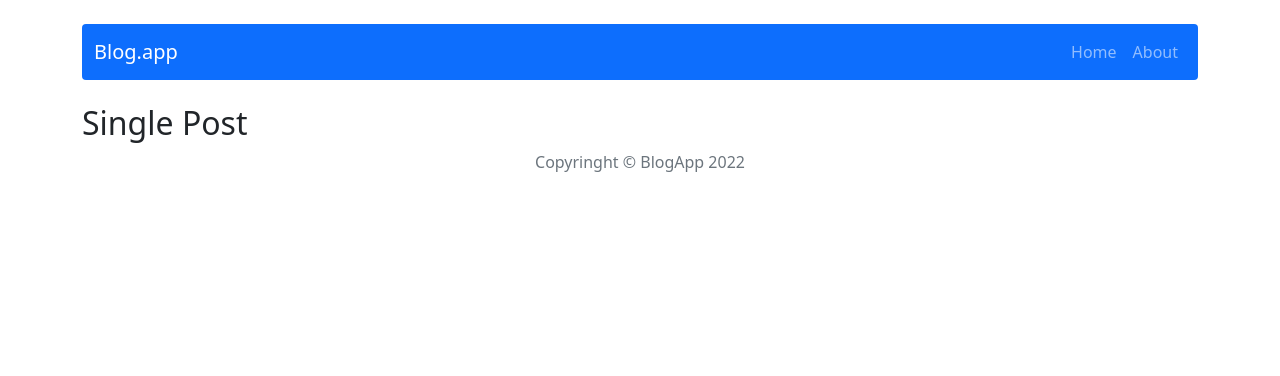
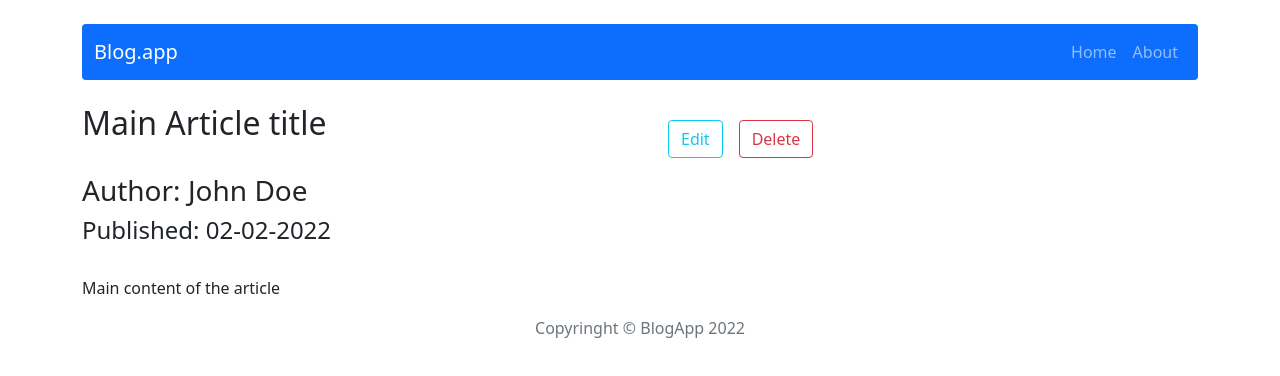
Before and after one commit to SapiannykSerhii/react-blog, a React (Create React App) app: page /post/1 in a window 1280 px wide. Shown: the top 376 px of the page. Built offline with nearby package versions, Linux system fonts and the light colour scheme.

Commit message:
add single post

```diff
--- a/src/Redux/postsRedux.js
+++ b/src/Redux/postsRedux.js
@@ -1,11 +1,19 @@
 //selectors
 export const getAllPosts = state => state.posts
+export const getPostById = ({ posts }, postId) => posts.find(post => post.id === postId )
+
 //actions
 const createActionName = actionName => `app/posts/${actionName}`;
+const REMOVE_POST = createActionName ('REMOVE_POST')
+//action creators
+export const removePost = payload => ({ type: REMOVE_POST, payload})
 
-//action creators
 const postsReducer = (statePart = [], action) => {
   switch (action.type) {
+
+    case REMOVE_POST:
+      return statePart.filter(post => (post.id !== action.payload))
+
     default:
       return statePart
   }
--- a/src/components/features/Posts.js
+++ b/src/components/features/Posts.js
@@ -15,23 +15,24 @@
         </Link>
       </div>
     <Row className="mt-2 g-4">
-      {
-        posts.map(
-          post => <Col key={post.id}>
+       {
+        posts.map( post => (
+          <Col key={post.id} >
             <Card>
               <Card.Body>
                 <Card.Title className="mb-3">{post.title}</Card.Title>
                 <Card.Subtitle className="mt-2"><span>Author:</span>{post.author}</Card.Subtitle>
                 <Card.Subtitle className="mt-2"><span>Published:</span>{post.publishedDate}</Card.Subtitle>
                 <Card.Text className="mt-2">{post.shortDescription}</Card.Text>
-                <Link className="mt-auto" to={"/post/:id"} key={post.id}>
+                <Link className="mt-auto" to={"/post/" + post.id} key={post.id}>
                   <Button variant="primary">Read more</Button>
                 </Link>
               </Card.Body>
             </Card>
           </Col>
-        )
+        ))
       }
+
     </Row>
     </section>
   )
--- a/src/components/pages/SinglePost.js
+++ b/src/components/pages/SinglePost.js
@@ -1,8 +1,69 @@
+
+
+// const SinglePost = () => {
+//   return (
+//     <h2>Single Post</h2>
+//   )
+// }
+// export default SinglePost;
+
+import { useState } from "react"
+import { Button, Col, Modal, Row } from "react-bootstrap"
+import { useDispatch, useSelector } from "react-redux"
+import { Link, Navigate, useParams } from "react-router-dom"
+import { getPostById, removePost } from "../../Redux/postsRedux"
+
 
 
 const SinglePost = () => {
+  const { id } = useParams();
+  const postData = useSelector(state => getPostById(state, id))
+  // console.log(postData);
+
+  const [show, setShow] = useState(false);
+
+  const handleClose = () => setShow(false)
+  const handleShow = () => setShow(true)
+
+  const dispatch = useDispatch()
+
+  const remove = () => {
+    dispatch( removePost (postData.id))
+  }
+
+
+
+  if(!postData) return <Navigate to="/"/>
   return (
-    <h2>Single Post</h2>
+    <>
+    <article >
+      <Row className="d-flex justify-content-between">
+        <Col >
+          <h2>{postData.title}</h2>
+        </Col>
+        <Col>
+        <Link key={postData.id} to={`/post/edit/${postData.id}`}>
+          <Button variant="outline-info" className="m-3 ">Edit</Button>
+        </Link>
+          <Button variant="outline-danger" onClick={handleShow}>Delete</Button>
+        </Col>
+      </Row>
+      <h3><span>Author: </span>{postData.author}</h3>
+      <h4><span>Published: </span>{postData.publishedDate}</h4>
+      <br/>
+      <p>{postData.content}</p>
+      <Modal show={show} onHide={handleClose}>
+        <Modal.Header closeButton>
+          <Modal.Title>Are you sure?</Modal.Title>
+        </Modal.Header>
+        <Modal.Body>This operation will completely remove the post. Are you sure you want to do that?</Modal.Body>
+        <Modal.Footer>
+          <Button variant="secondary" onClick={handleClose}>Cancel</Button>
+          <Button variant="danger" onClick={function(e){ handleClose(); remove()}}>Remove</Button>
+        </Modal.Footer>
+      </Modal>
+    </article>
+    </>
   )
 }
 
```
